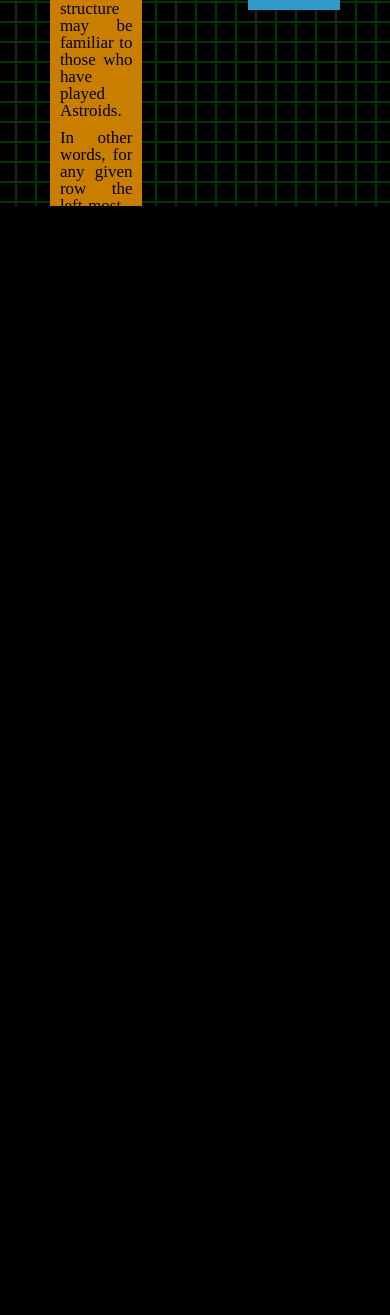
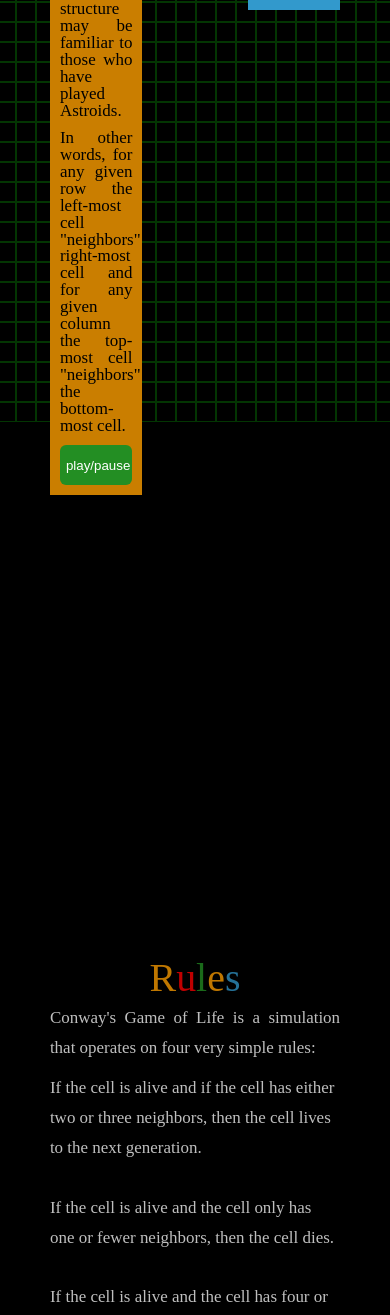
Before and after one commit to lucasgallen/ReBookView, a Django app: page /gameoflife/ in a window 390 px wide. Shown: the part 638-1953 px from the top of the page. Before the commit the page ends 844 px from the top, so only its background shows below. Run offline with Django 3.2, Linux system fonts and the light colour scheme; some libraries are stand-ins or nearby versions.

Commit message:
Add minor style updates in pursuit of a more responsive design.

```diff
--- a/lucasgallen/lucasgallen/static/sass/media/_320px.sass
+++ b/lucasgallen/lucasgallen/static/sass/media/_320px.sass
@@ -1,4 +1,4 @@
-@media(max-width: 320px)
+@media(max-width: 360px)
   nav
     ul.projects-menu
       background: linear-gradient( to left bottom, #222, rgba(22,22,22,1))
--- a/lucasgallen/lucasgallen/static/sass/pages/_GoLproj.sass
+++ b/lucasgallen/lucasgallen/static/sass/pages/_GoLproj.sass
@@ -46,9 +46,12 @@ section.introduction
 
 section.game-overview
   height: 100%
+  margin: 0 0 100%
   position: relative
   width: 100%
   z-index: 2
+  .container
+    overflow: hidden
 
 aside.how-to-play
   font-size: 1.7rem
@@ -87,6 +90,9 @@ article.rules
   max-width: 85rem
   width: 100%
   z-index: 2
+  .container
+    background-color: rgba(0, 0, 0, 0.5)
+    opacity: 0.75
   h1,p,ul
     line-height: 3rem
   ul
--- a/lucasgallen/lucasgallen/static/sass/pages/_contact.sass
+++ b/lucasgallen/lucasgallen/static/sass/pages/_contact.sass
@@ -1,7 +1,7 @@
 .contact
   padding: 4.5rem 0 0
   margin: 0 auto
-  max-width: 97rem
+  max-width: 60rem
   h2
     font-size: 3rem
   h1
@@ -15,12 +15,14 @@
       display: block
       margin: 0 0 2rem 3rem
     textarea
-      width: 90%
+      max-width: 31.8rem
   button[type="submit"]
     background: #ff9f00
     border: 0
     border-radius: 0
     color: white
+    float: right
+    margin: 1rem 0 0
     width: 10rem
 
   label
@@ -31,5 +33,5 @@
     background: white
     display: block
     height: 14rem
-    margin: 0 auto
+    margin: 0 0 0 3rem
     max-width: 31.8rem
--- a/lucasgallen/lucasgallen/static/stylesheets/styles.css
+++ b/lucasgallen/lucasgallen/static/stylesheets/styles.css
@@ -60,7 +60,7 @@ article.about-me p {
 .contact {
   padding: 4.5rem 0 0;
   margin: 0 auto;
-  max-width: 97rem;
+  max-width: 60rem;
 }
 /* line 5, ../sass/pages/_contact.sass */
 .contact h2 {
@@ -84,7 +84,7 @@ article.about-me p {
 }
 /* line 17, ../sass/pages/_contact.sass */
 .contact form textarea {
-  width: 90%;
+  max-width: 31.8rem;
 }
 /* line 19, ../sass/pages/_contact.sass */
 .contact button[type="submit"] {
@@ -92,19 +92,21 @@ article.about-me p {
   border: 0;
   border-radius: 0;
   color: white;
+  float: right;
+  margin: 1rem 0 0;
   width: 10rem;
 }
-/* line 26, ../sass/pages/_contact.sass */
+/* line 28, ../sass/pages/_contact.sass */
 .contact label {
   color: white;
   font-size: 2rem;
 }
-/* line 30, ../sass/pages/_contact.sass */
+/* line 32, ../sass/pages/_contact.sass */
 .contact fieldset.captcha {
   background: white;
   display: block;
   height: 14rem;
-  margin: 0 auto;
+  margin: 0 0 0 3rem;
   max-width: 31.8rem;
 }
 
@@ -401,12 +403,17 @@ section.introduction img {
 /* line 47, ../sass/pages/_GoLproj.sass */
 section.game-overview {
   height: 100%;
+  margin: 0 0 100%;
   position: relative;
   width: 100%;
   z-index: 2;
 }
+/* line 53, ../sass/pages/_GoLproj.sass */
+section.game-overview .container {
+  overflow: hidden;
+}
 
-/* line 53, ../sass/pages/_GoLproj.sass */
+/* line 56, ../sass/pages/_GoLproj.sass */
 aside.how-to-play {
   font-size: 1.7rem;
   position: relative;
@@ -414,27 +421,27 @@ aside.how-to-play {
   width: 25%;
   z-index: 2;
 }
-/* line 60, ../sass/pages/_GoLproj.sass */
+/* line 63, ../sass/pages/_GoLproj.sass */
 aside.how-to-play p {
   color: black;
   text-align: justify;
 }
 
-/* line 63, ../sass/pages/_GoLproj.sass */
+/* line 66, ../sass/pages/_GoLproj.sass */
 aside.right-aside {
   background: #3299cc;
   float: right;
   z-index: 2;
 }
 
-/* line 67, ../sass/pages/_GoLproj.sass */
+/* line 70, ../sass/pages/_GoLproj.sass */
 aside.left-aside {
   background: #ca7e00;
   float: left;
   z-index: 2;
 }
 
-/* line 72, ../sass/pages/_GoLproj.sass */
+/* line 75, ../sass/pages/_GoLproj.sass */
 button {
   background: #238e23;
   border: 0;
@@ -445,7 +452,7 @@ button {
   width: 100%;
 }
 
-/* line 81, ../sass/pages/_GoLproj.sass */
+/* line 84, ../sass/pages/_GoLproj.sass */
 article.rules {
   clear: both;
   font-size: 1.7rem;
@@ -456,18 +463,23 @@ article.rules {
   width: 100%;
   z-index: 2;
 }
-/* line 90, ../sass/pages/_GoLproj.sass */
+/* line 93, ../sass/pages/_GoLproj.sass */
+article.rules .container {
+  background-color: rgba(0, 0, 0, 0.5);
+  opacity: 0.75;
+}
+/* line 96, ../sass/pages/_GoLproj.sass */
 article.rules h1, article.rules p, article.rules ul {
   line-height: 3rem;
 }
-/* line 92, ../sass/pages/_GoLproj.sass */
+/* line 98, ../sass/pages/_GoLproj.sass */
 article.rules ul {
   color: white;
   display: block;
   margin: 0 auto;
   max-width: 50rem;
 }
-/* line 97, ../sass/pages/_GoLproj.sass */
+/* line 103, ../sass/pages/_GoLproj.sass */
 article.rules p {
   text-align: justify;
 }
@@ -721,7 +733,7 @@ ul.site-menu h2:hover {
   border-left: 1rem solid transparent;
 }
 
-@media(max-width: 320px) {
+@media(max-width: 360px) {
   /* line 3, ../sass/media/_320px.sass */
   nav ul.projects-menu {
     background: linear-gradient(to left bottom, #222222, #161616);
```
